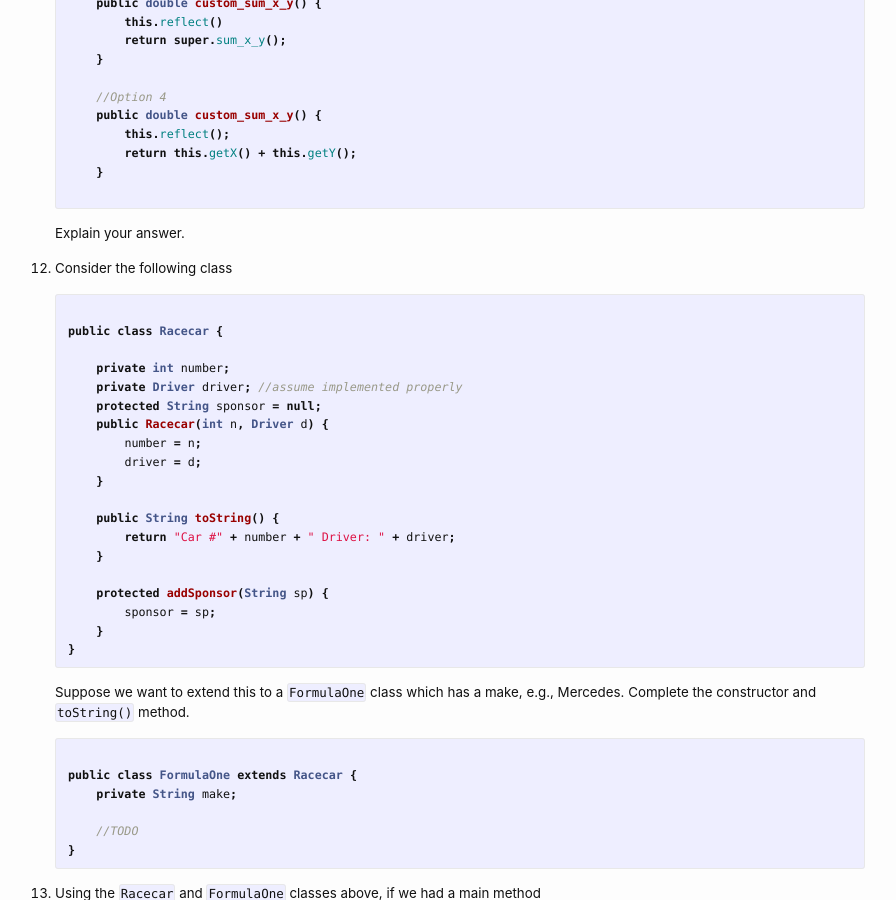
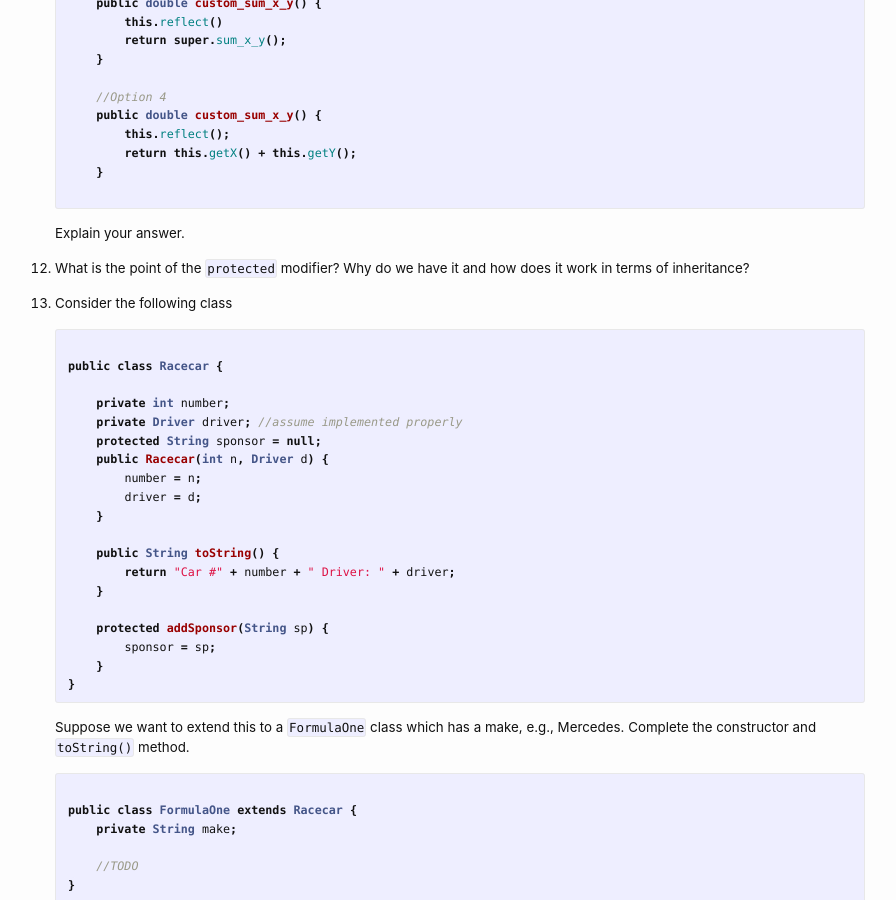
Before and after one commit to cs2113-f24/cs2113-f24.github.io, a Jekyll site: the page built from wrkshts/J2-wrksht.md, in a window 1280 px wide and 900 px high, scrolled down 3995 px. Shown: the whole window, without its empty margins (195-1091 px from the left). Built offline with Jekyll 4.4.1, drawn with Linux system fonts in a browser that asks for light colours.

Commit message:
spring update

```diff
--- a/wrkshts/J2-wrksht.md
+++ b/wrkshts/J2-wrksht.md
@@ -301,6 +301,12 @@ Explain your answer.
 #### s
 Option 2 is valid. Option 1 and 3 does not compile because `sum_x_y()` is a private method that cannot be accessed by `CustomPoint` class. Option 4 has the correct implementation of the method but does not override `sum_x_y` as it has a different function name.
 
+### q
+
+What is the point of the `protected` modifier? Why do we have it and how does it work in terms of inheritance?
+
+#### s
+The `protected` modifier allows all child (and grand-child, etc) classes to see the variable or method within the inheritance hierachy. Otherwise, like `private`, other classes cannot see these items. It's meant to obviate the need for child classes to use public getters and setters to access these items, especially when we don't actually want them to be fully public to the rest of the world.
 
 ### q
 
```
